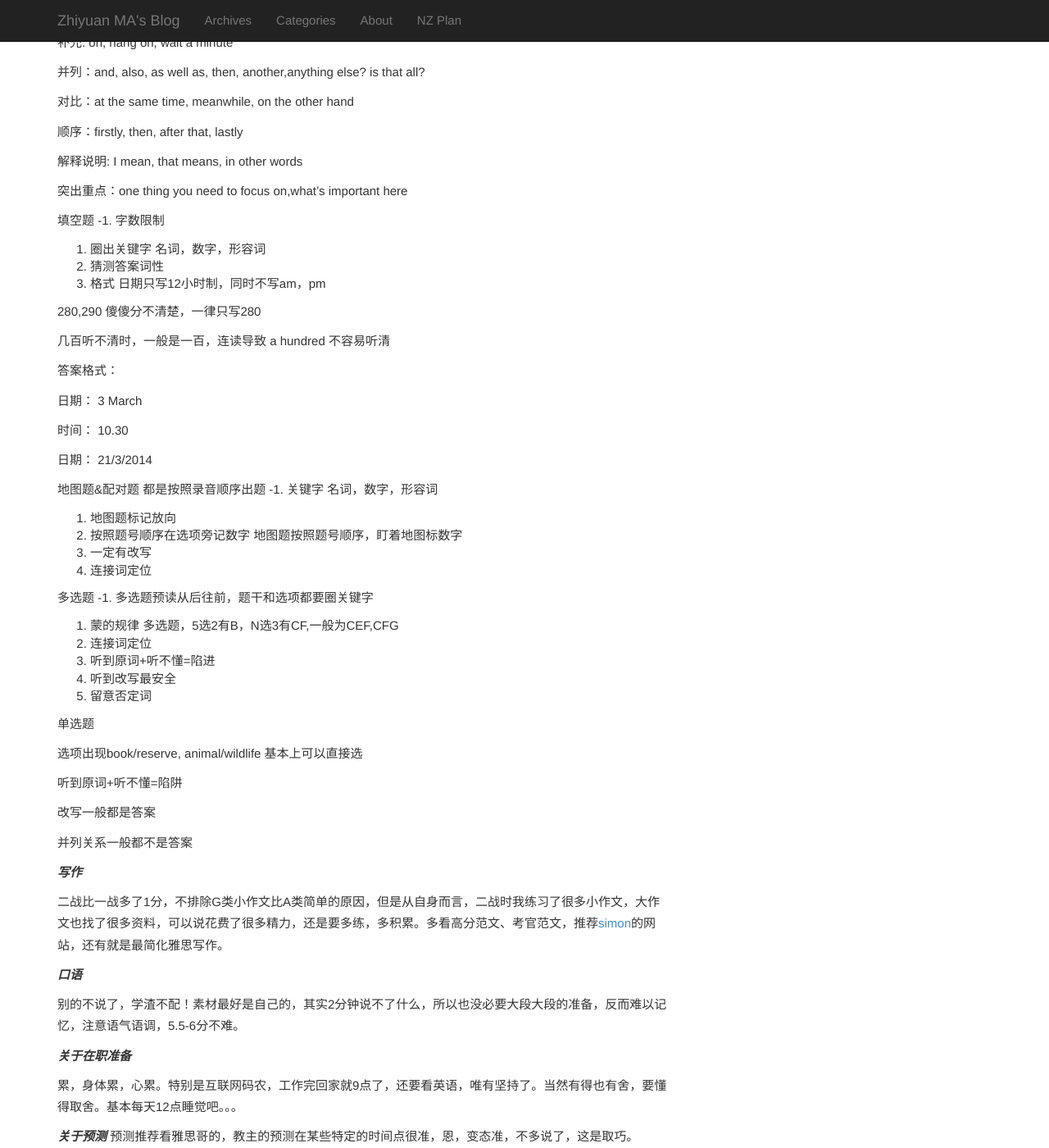
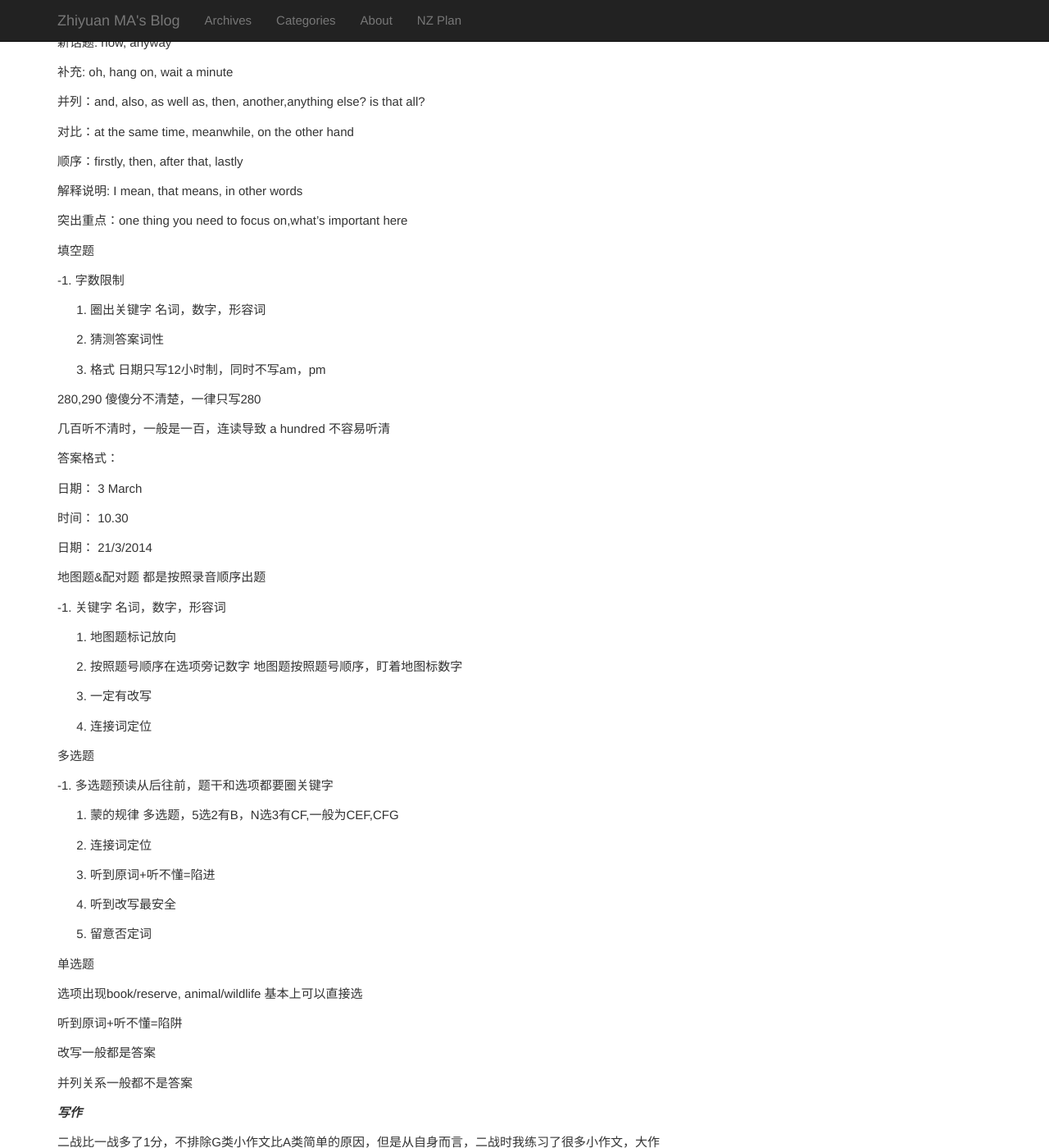
Before and after one commit to mazhiyuan/mazhiyuan.github.com, a Jekyll site: the page built from _posts/2015-01-23-how-to-xx-ielts.md, in a window 1280 px wide and 1400 px high, scrolled down 3192 px. Shown: the whole window at 82% size. Built offline with Jekyll 4.4.1, drawn with Linux system fonts in a browser that asks for light colours; nearby versions of some CDN libraries; library files that are not in the unit come from our copies; Markdown is read by kramdown in place of the engine named in the settings.

Commit message:
update some css

```diff
--- a/_posts/2015-01-23-how-to-xx-ielts.md
+++ b/_posts/2015-01-23-how-to-xx-ielts.md
@@ -22,6 +22,7 @@ category: life
 口语写作看了3天。。。
 
 第二次成绩：
+
 ![雅思二战](/images/2.png)
 
 
@@ -64,7 +65,7 @@ category: life
 
 做题前吧名词圈出来，特别是匹配题和heading（名词替换），判断题则注重形容词
 
-填空题
+*填空题*
 
 1.判断所需单词的词性
 
@@ -76,7 +77,7 @@ category: life
 
 5.注意题目中并列，转折，递进关系
 
-匹配题
+*匹配题*
 
 1.当出现different时，原文段落中一定有多个对应的内容
 
@@ -88,7 +89,7 @@ category: life
 
 5.当出现promote等词时，原文一定有前后情况的对比
 
-T/F/NG
+*T/F/NG*
 
 1.阅读的题型大部分是按照文章顺序出题的，做判断题时，如果前后题定位明确，当前题难以定位，则大概率为NG
 
@@ -97,7 +98,7 @@ T/F/NG
 3.答案分析
    肯定有NG，T和F的数量不会差别太多，如果难以确定答案，如果没有NG，则选NG，如果有1-2个NG，则大概率不是NG，通过T和F的数量确定答案，一般而言选T
 
-其他
+*其他*
 
 选择题有book，reserve一般为答案，听力通用技巧
 
@@ -141,9 +142,13 @@ heading题型注意关键词的同义替换
 
 
 填空题
+
 -1. 字数限制
+
 0. 圈出关键字 名词，数字，形容词
+
 1. 猜测答案词性
+
 2. 格式  日期只写12小时制，同时不写am，pm
 
 280,290 傻傻分不清楚，一律只写280
@@ -159,18 +164,29 @@ heading题型注意关键词的同义替换
 日期： 21/3/2014
 
 地图题&配对题 都是按照录音顺序出题
+
 -1. 关键字 名词，数字，形容词
+
 0. 地图题标记放向
+
 1. 按照题号顺序在选项旁记数字   地图题按照题号顺序，盯着地图标数字
+
 2. 一定有改写
+
 3. 连接词定位
 
 多选题
+
 -1. 多选题预读从后往前，题干和选项都要圈关键字
+
 0. 蒙的规律 多选题，5选2有B，N选3有CF,一般为CEF,CFG
+
 1. 连接词定位
+
 2. 听到原词+听不懂=陷进
+
 3. 听到改写最安全
+
 4. 留意否定词
 
 单选题
@@ -197,6 +213,7 @@ heading题型注意关键词的同义替换
 累，身体累，心累。特别是互联网码农，工作完回家就9点了，还要看英语，唯有坚持了。当然有得也有舍，要懂得取舍。基本每天12点睡觉吧。。。
 
 ***关于预测***
+
 预测推荐看雅思哥的，教主的预测在某些特定的时间点很准，恩，变态准，不多说了，这是取巧。
 
 
```
